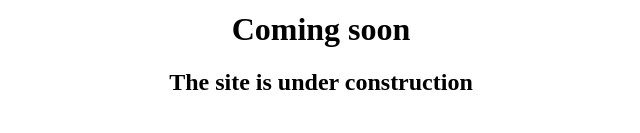
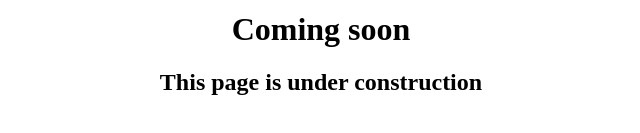
Before and after one commit to Dinakaranevil/Commingsoon, a plain HTML site: page index.html in a window 1280 px wide. Shown: the part 539-672 px from the top of the page, without its empty margins (319-959 px from the left). Drawn offline with Linux system fonts and the light colour scheme.

Commit message:
Update index.html

```diff
--- a/index.html
+++ b/index.html
@@ -26,5 +26,5 @@
 <img src="Black.png" alt="Paris" class="center"height="50%">
 
     <h1>Coming soon</h1>
-    <h2>The site is under construction</h2>
+    <h2>This page is under construction</h2>
   </div >
```
